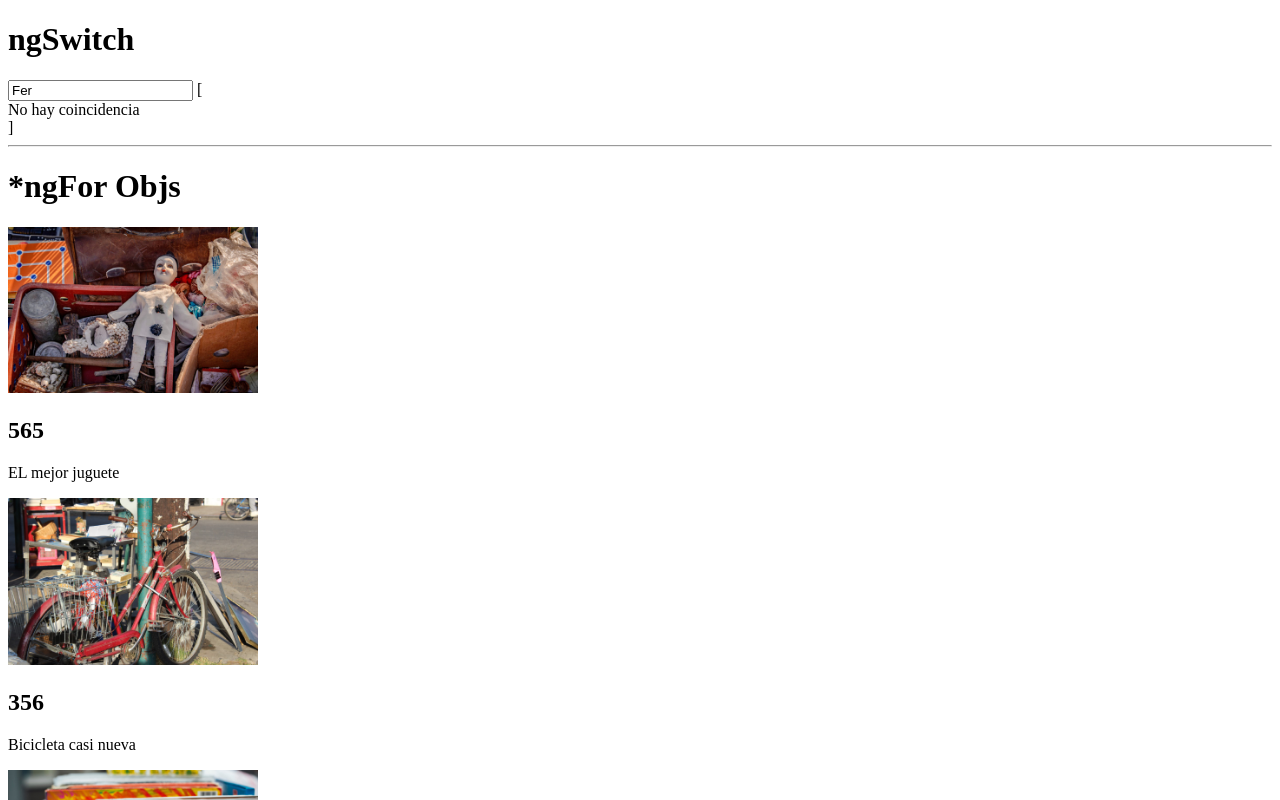
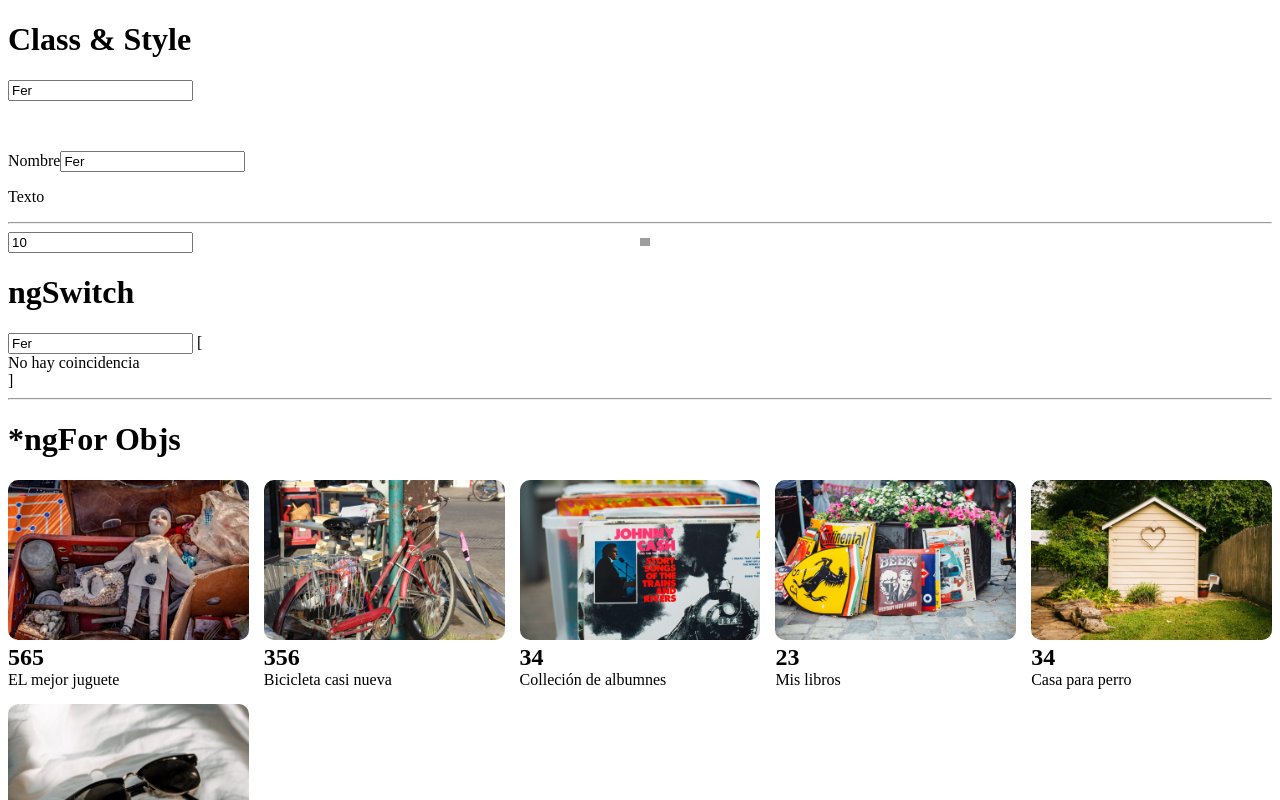
Before and after one commit to ferroblesh/angular-store, an Angular app: page / in a window 1280 px wide. Shown: the top 800 px of the page. Built offline with nearby package versions, Linux system fonts and the light colour scheme; grey boxes are pictures that could not be loaded.

Commit message:
class & style

```diff
--- a/src/app/app.component.html
+++ b/src/app/app.component.html
@@ -1,3 +1,19 @@
+<h1>Class & Style</h1>
+<input type="text" #nameInputStyled="ngModel" required [(ngModel)]="person.name">
+<p class="message-error" [class.invalid]="nameInputStyled.invalid">
+  El campo es requerido
+</p>
+<label for="">Nombre</label>
+<input type="text" #nameInputMod="ngModel" required [(ngModel)]="person.name">
+<p [style.font-style]="nameInputMod.invalid ? 'italic' : 'normal'">Texto</p>
+<hr/>
+<div class="styles">
+  <div>
+    <input type="text" [(ngModel)]="widthImg">
+  </div>
+  <div><img [style.width.px]="widthImg" [src]="person.avatar" alt=""></div>
+</div>
+
 <h1>ngSwitch</h1>
 <input type="text" required [(ngModel)]="person.name">
 [<div [ngSwitch]="person.name">
@@ -7,9 +23,9 @@
 </div>]
 <hr/>
 <h1>*ngFor Objs</h1>
-<div>
+<div class="products--grid">
   <div *ngFor="let product of products">
-    <img width="250" [src]="product.image" alt="image">
+    <img [src]="product.image" alt="image">
     <h2>{{product.price}}</h2>
     <p>{{product.name}}</p>
   </div>
@@ -64,4 +80,4 @@
 <h2>{{ 'Hola Mundo '.repeat(5) }}</h2>
 <p>3 + 3 = {{ 3 + 3 }}</p>
 <h3>Hola, soy  {{ name }} y tengo {{ age }}</h3>
-<img src={{img}} alt="image">
+<img width="100px" src={{img}} alt="image">
--- a/src/app/app.component.scss
+++ b/src/app/app.component.scss
@@ -4,3 +4,38 @@
   overflow: auto;
   background-color: red;
 }
+.products--grid {
+  display: flex;
+  flex-direction: column;
+  div {
+    img {
+      width: 100%;
+      border-radius: 10px;
+    }
+    h2, p {
+      margin: 0;
+    }
+  }
+}
+.message-error {
+  background-color: red;
+  color: white;
+  opacity: 0;
+  transition: all linear .5s;
+  &.invalid {
+    opacity: 1;
+  }
+}
+.styles {
+  display: grid;
+  grid-template-columns: repeat(2, 1fr);
+}
+
+@media screen and (min-width: 40em) {
+  .products--grid {
+    display: grid;
+    grid-template-columns: repeat(5, 1fr);
+    grid-gap: 15px;
+  }
+
+}
--- a/src/app/app.component.ts
+++ b/src/app/app.component.ts
@@ -7,6 +7,7 @@ import { Product } from './product.model'
   styleUrls: ['./app.component.scss']
 })
 export class AppComponent {
+  widthImg=10;
   name = 'Fer';
   age = 18;
   img = 'https://source.unsplash.com/random';
```
